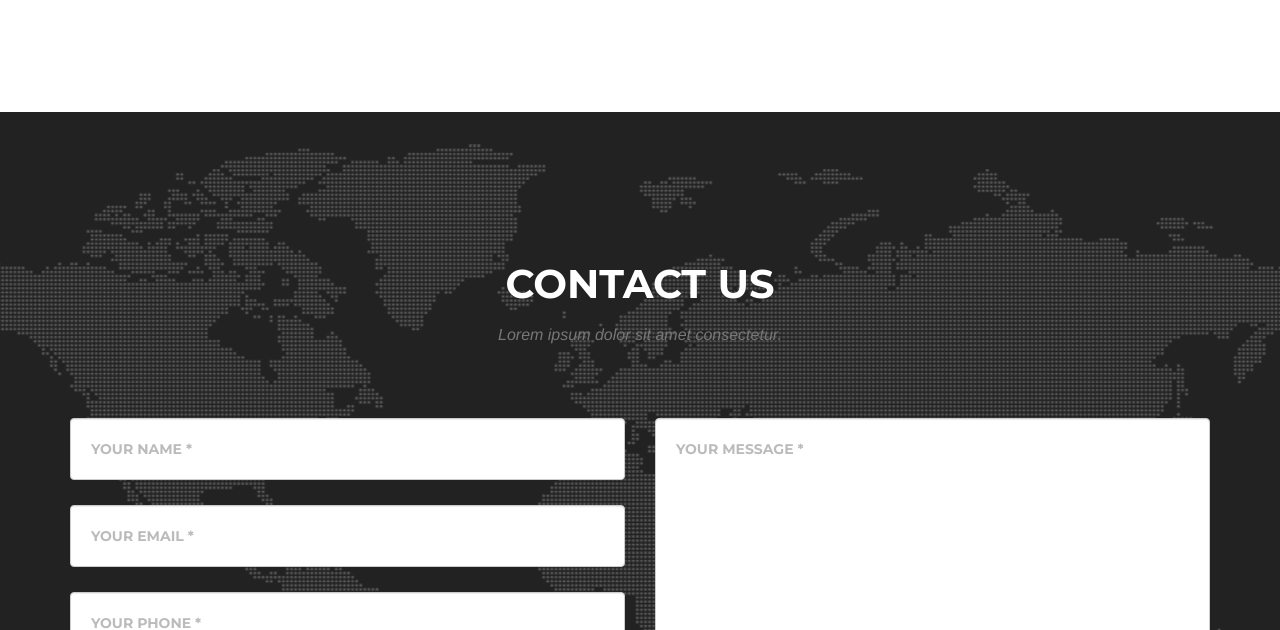
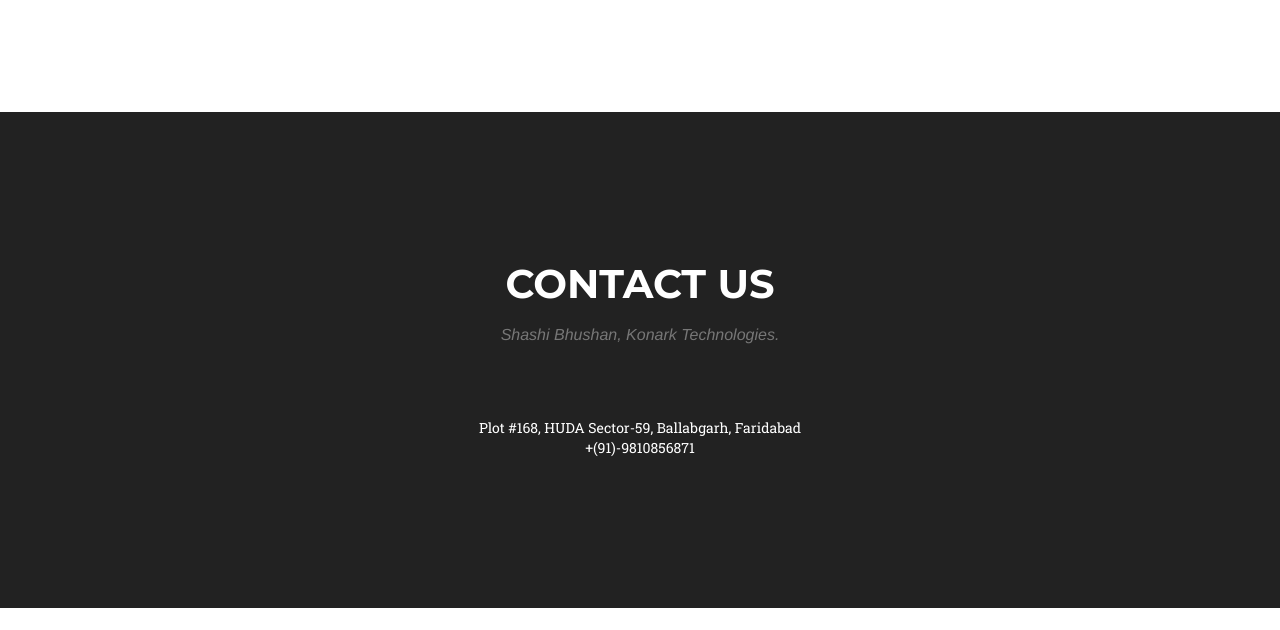
Before and after one commit to anusheel/konark, a plain HTML site: page index.html in a window 1280 px wide. Shown: the part 5990-6620 px from the top of the page. Drawn offline with nearby package versions, Linux system fonts and the light colour scheme; a web font is replaced by a local one.

Commit message:
add space

```diff
--- a/index.html
+++ b/index.html
@@ -390,40 +390,17 @@
             <div class="row">
                 <div class="col-lg-12 text-center">
                     <h2 class="section-heading">Contact Us</h2>
-                    <h3 class="section-subheading text-muted">Lorem ipsum dolor sit amet consectetur.</h3>
+                    <h3 class="section-subheading text-muted">Shashi Bhushan, Konark Technologies.</h3>
                 </div>
             </div>
             <div class="row">
-                <div class="col-lg-12">
-                    <form name="sentMessage" id="contactForm" novalidate>
-                        <div class="row">
-                            <div class="col-md-6">
-                                <div class="form-group">
-                                    <input type="text" class="form-control" placeholder="Your Name *" id="name" required data-validation-required-message="Please enter your name.">
-                                    <p class="help-block text-danger"></p>
-                                </div>
-                                <div class="form-group">
-                                    <input type="email" class="form-control" placeholder="Your Email *" id="email" required data-validation-required-message="Please enter your email address.">
-                                    <p class="help-block text-danger"></p>
-                                </div>
-                                <div class="form-group">
-                                    <input type="tel" class="form-control" placeholder="Your Phone *" id="phone" required data-validation-required-message="Please enter your phone number.">
-                                    <p class="help-block text-danger"></p>
-                                </div>
-                            </div>
-                            <div class="col-md-6">
-                                <div class="form-group">
-                                    <textarea class="form-control" placeholder="Your Message *" id="message" required data-validation-required-message="Please enter a message."></textarea>
-                                    <p class="help-block text-danger"></p>
-                                </div>
-                            </div>
-                            <div class="clearfix"></div>
-                            <div class="col-lg-12 text-center">
-                                <div id="success"></div>
-                                <button type="submit" class="btn btn-xl">Send Message</button>
-                            </div>
-                        </div>
-                    </form>
+                <div class="col-lg-offset-4 col-lg-4 text-center">
+                Plot #168, HUDA Sector-59, Ballabgarh, Faridabad
+                </div>
+            </div>
+            <div class="row">
+                <div class="col-lg-offset-4 col-lg-4 text-center">
+                +(91)-9810856871
                 </div>
             </div>
         </div>
--- a/less/agency.less
+++ b/less/agency.less
@@ -540,12 +540,13 @@ section {
 
 section#contact {
 	background-color: @gray-darkest;
-	background-image: url('../img/map-image.png');
+	/*background-image: url('../img/map-image.png');*/
 	background-position: center;
 	background-repeat: no-repeat;
 	.section-heading {
 		color: white;
 	}
+  color: white;
 	.form-group {
 		margin-bottom: 25px;
 		input,
```
Also changed, not shown: css/agency.css.
